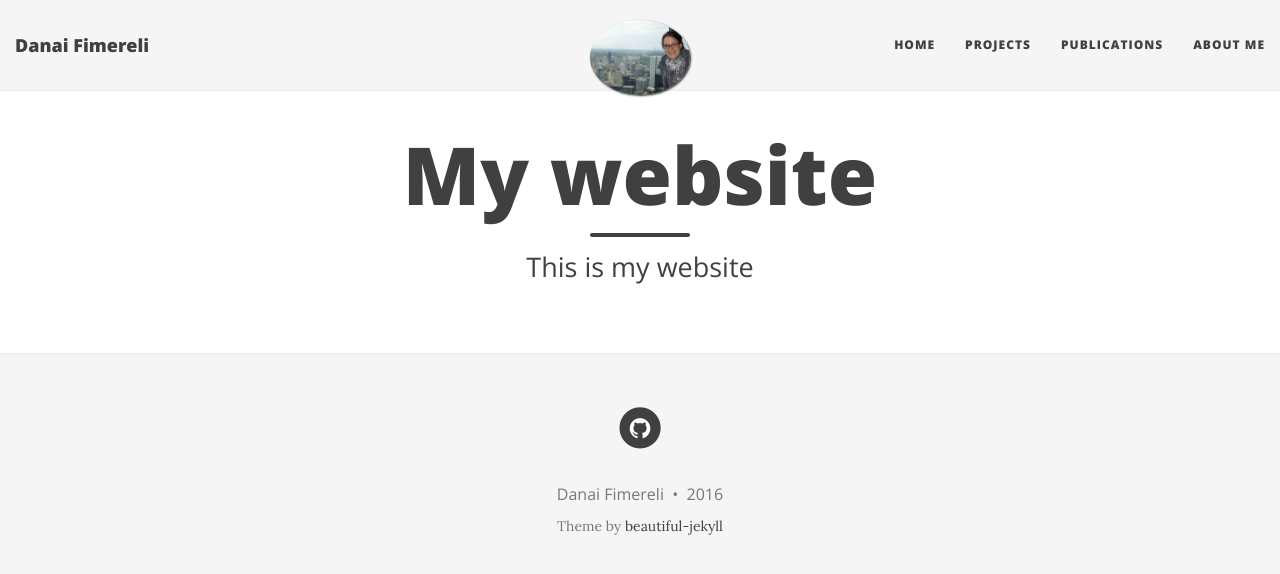
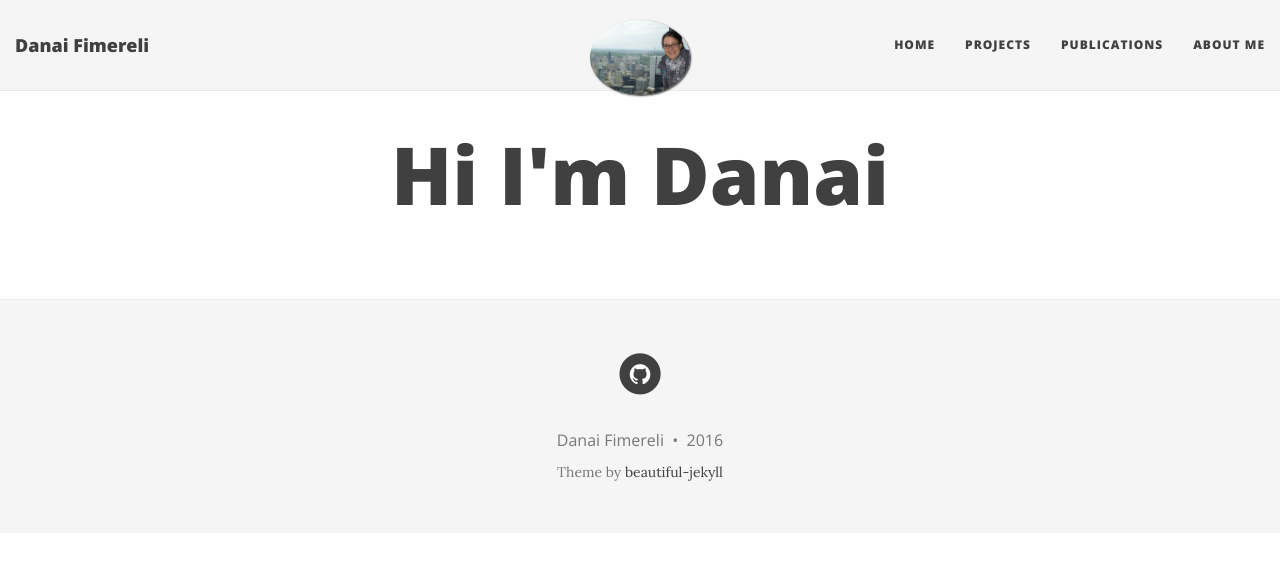
Before and after one commit to dfimerel/dfimerel.github.io, a Jekyll site: the page built from index.html, in a window 1280 px wide. Shown: the top 574 px of the page. Built offline with Jekyll 4.4.1, drawn with Linux system fonts in a browser that asks for light colours; nearby versions of some CDN libraries; the list of posts is cut into pages by our own code.

Commit message:
Update index.html

```diff
--- a/index.html
+++ b/index.html
@@ -1,7 +1,6 @@
 ---
 layout: page
-title: My website
-subtitle: This is my website
+title: Hi I'm Danai
 ---
 
 <div class="posts-list">
```
